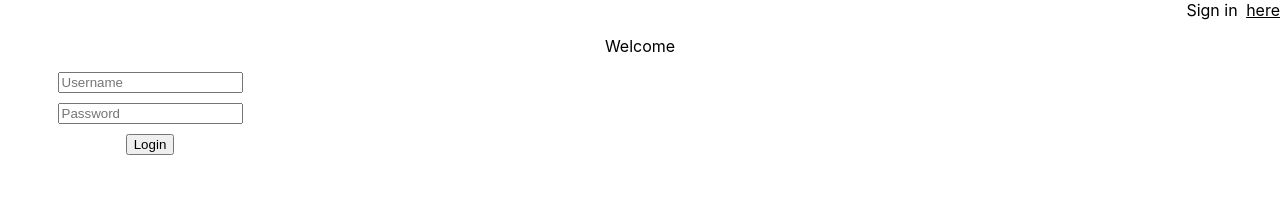
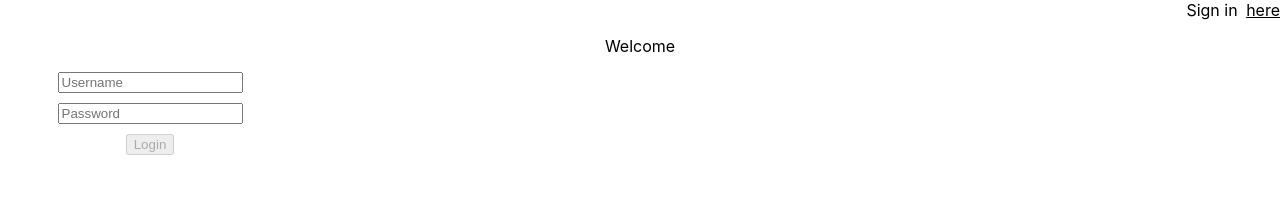
Before and after one commit to thangtmc73/simple-login, a React (Create React App) app in the folder frontend/: page /login in a window 1280 px wide. Shown: the top 224 px of the page. Built offline with nearby package versions, Linux system fonts and the light colour scheme.

Commit message:
feat(frontend): validate username and password

```diff
--- a/frontend/src/Login/index.js
+++ b/frontend/src/Login/index.js
@@ -5,6 +5,10 @@ import {
 import "./Login.scss";
 import useInputChange from "../hooks/useInputChange";
 import useAuthen from "../hooks/useAuthen";
+import {
+  validateUserName,
+  validatePassword,
+} from "../utils";
 
 function Login() {
   const [userName, handleUserNameChange] = useInputChange("");
@@ -15,6 +19,14 @@ function Login() {
 
   function handleLoginClick(e) {
     e.preventDefault();
+    if (!validateUserName(userName)) {
+      setErrorMessage("The username is invalid");
+      return;
+    }
+    if (!validatePassword(password)) {
+      setErrorMessage("The password is invalid");
+      return;
+    }
     signIn({
       userName, password
     }, () => {
@@ -44,7 +56,7 @@ function Login() {
           handlePasswordChange(e);
         }}
       />
-      <button onClick={handleLoginClick}>Login</button>
+      <button disabled={!userName} onClick={handleLoginClick}>Login</button>
     </form>
   )
 }
--- /dev/null
+++ b/frontend/src/utils.js
@@ -0,0 +1,8 @@
+export function validateUserName(username){
+  const usernameRegex = /^[a-zA-Z0-9]+$/;
+  return usernameRegex.test(username);
+}
+
+export function validatePassword(password) {
+  return password && password.length;
+}
```
